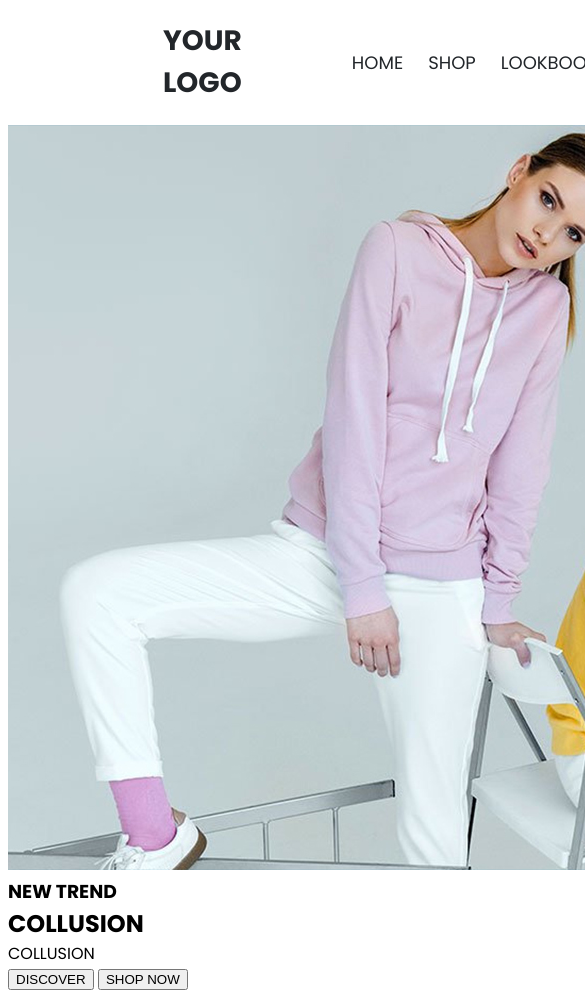
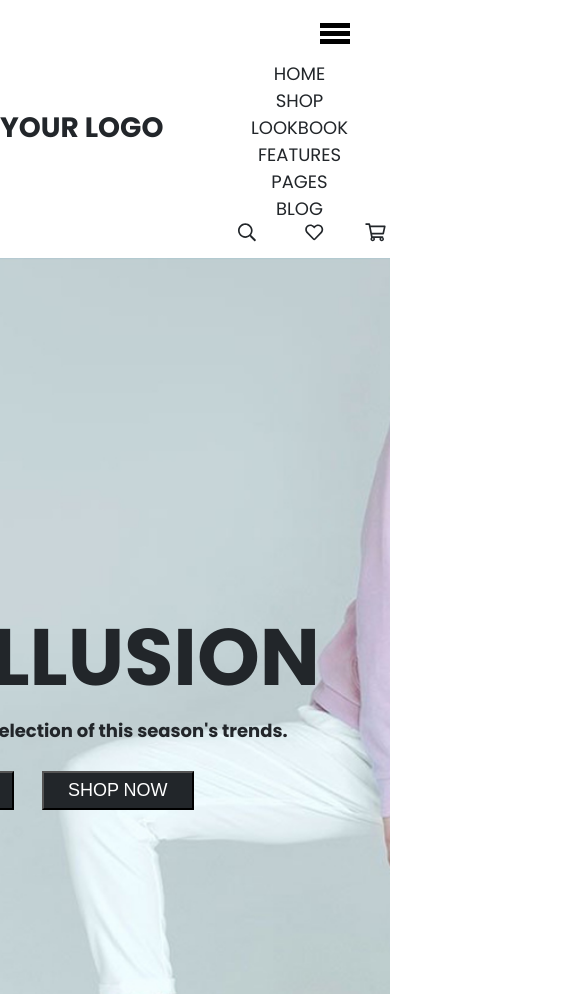
Before and after one commit to Begimai1012/collusion, a plain HTML site: page index.html in a window 390 px wide. Shown: the top 994 px of the page, 585 px wide, since content can reach past the window. Drawn offline with Linux system fonts and the light colour scheme.

Commit message:
created burger for header

```diff
--- a/assets/components/_base.scss
+++ b/assets/components/_base.scss
@@ -5,6 +5,7 @@ h1,h2,h3,h4,h5,h6,p {
 
 body{
     font-family: 'Poppins';
+    margin: 0;
 }
 
 a {
@@ -18,3 +19,7 @@ li {
 button {
     cursor: pointer;
 }
+
+img {
+    max-width: 100%;
+}
--- a/assets/components/_classes.scss
+++ b/assets/components/_classes.scss
@@ -1,4 +1,9 @@
-.container{
-    width: 1133px;
+.container {
+    max-width: 1138px;
     margin: 0 auto;
 }
+
+ul {
+    margin: 0;
+    padding: 0;
+}
--- a/assets/components/_header.scss
+++ b/assets/components/_header.scss
@@ -1,45 +1,59 @@
-.header{
- &__content{
+.header {
+  padding-top: 20px;
+  padding-bottom: 21px;
+
+  &__content {
     @include align-center ();
     justify-content: space-between;
-    margin-top: 20px;
-    margin-right: 150px;
-    margin-left: 155px;
+    flex-wrap: wrap;
+  }
 
- }
- &__nav{
+  &__nav {
     display: flex;
   }
- &__item{
+
+  &__item {
     margin-right: 25px;
   }
- &__logo{
-  @include font (700,28px,42px,#22262A);
-  margin-right: 70px;
+
+  &__logo {
+    @include font (700, 28px, 42px, #22262A);
   }
- &__link{
-  @include font (400,18px,27px,#22262A);
+
+  &__link {
+    @include font (400, 18px, 27px, #22262A);
   }
- &__img{
-  margin-top: 10px;
-  margin-left: 77px;
+
 
 }
 
+.burger{
+  display: none;
+  &__line{
+    width: 30px;
+    height: 5px;
+    background: #000;
+    margin: 3px 0;
+    display: flex;
+    flex-direction: column;
+    align-items: flex-end;
+  }
 
-
-
-
-
-
-
-
-
-
-
-
-
-
+  &__menu{
+  position: absolute;
+  right: 40px;
 
 
   }
+  &__list{
+    padding: 40px 0;
+    width: 40vw;
+    height: 35vw;
+    display: flex;
+    flex-direction: column;
+    justify-content: space-between;
+    text-align: center;
+    background: white;
+
+  }
+}
--- a/assets/components/_hero.scss
+++ b/assets/components/_hero.scss
@@ -1,3 +1,46 @@
-.hero{
-    margin-top: 21px;
+.hero {
+    background: url(../assets/img/hero/hero__img.png);
+    background-repeat: no-repeat;
+    background-size: cover;
+
+    height: 100vh;
+    position: relative;
+
+    &__content {
+        display: flex;
+        justify-content: end;
+        align-items: center;
+        height: 100vh;
+    }
+
+    &__info {
+        margin-top: 20px;
+        margin-right: 70px;
+    }
+
+    &__detail {
+        @include font (500, 18px, 27px, #22262A);
+        font-weight: bold;
+    }
+
+    &__title {
+        @include font (700, 80px, 120px, #22262A);
+    }
+
+    &__description {
+        @include font (500, 18px, 27px, #22262A);
+        font-weight: bold;
+    }
+
+    &__button {
+        @include font (500, 18px, 27px, #FFFFFF);
+        background: #22262A;
+        margin-right: 24px;
+        margin-top: 27px;
+        padding: 4px 24px;
+    }
+
+    &_img {
+        width: 100%;
+    }
 }
--- /dev/null
+++ b/assets/components/_media.scss
@@ -0,0 +1,10 @@
+@media screen and (max-width: 850px) {
+    .header {
+        &__nav {
+            display: none;
+        }
+    }
+    .burger{
+        display: block;
+    }
+}
--- a/assets/helpers/_mixin.scss
+++ b/assets/helpers/_mixin.scss
@@ -1,3 +1,4 @@
+
 @mixin align-center (){
     display: flex;
     align-items: center;
--- a/index.html
+++ b/index.html
@@ -1,5 +1,6 @@
 <!DOCTYPE html>
 <html lang="en">
+
 <head>
     <meta charset="UTF-8">
     <meta http-equiv="X-UA-Compatible" content="IE=edge">
@@ -7,8 +8,10 @@
     <title>Document</title>
     <link rel="stylesheet" href="./css/index.css">
 </head>
+
 <body>
     <header class="header">
+        <div class="container">
             <div class="header__content">
                 <div class="header__logo">
                     YOUR LOGO
@@ -49,27 +52,85 @@
                             BLOG
                         </a>
                     </li>
+
+
+                <li class="header__img">
+                    <a href="#" class="header__link">
+                        <img src="./assets/img/header/search HEART shopping-cart.svg" alt="search HEART shopping-cart.svg" class="header__icon">
+                    </a>
+                </li>
             </ul>
-            <div class="header__img">
+
+                <div class="burger">
+                    <div class="burger__menu">
+                        <div class="burger__line"></div>
+                        <div class="burger__line"></div>
+                        <div class="burger__line"></div>
+                    </div>
+                    <ul class="burger__list">
+                        <li class="header__item">
+                            <a href="#" class="header__link">
+                                HOME
+                            </a>
+                        </li>
+
+                        <li class="header__item">
+                            <a href="#" class="header__link">
+                                SHOP
+                            </a>
+                        </li>
+
+                        <li class="header__item">
+                            <a href="#" class="header__link">
+                                LOOKBOOK
+                            </a>
+                        </li>
+
+                        <li class="header__item">
+                            <a href="#" class="header__link">
+                                FEATURES
+                            </a>
+                        </li>
+
+                        <li class="header__item">
+                            <a href="#" class="header__link">
+                                PAGES
+                            </a>
+                        </li>
+
+                        <li class="header__item">
+                            <a href="#" class="header__link">
+                                BLOG
+                            </a>
+                        </li>
+                        <li class="header__img">
+                            <a href="#" class="header__link">
                                 <img src="./assets/img/header/search HEART shopping-cart.svg" alt="search HEART shopping-cart.svg" class="header__icon">
+                            </a>
+                        </li>
+                    </ul>
+                </div>
             </div>
         </div>
     </header>
 
+
+
     <div class="hero">
         <div class="hero__content">
-            <img src="./assets/img/hero/hero__img.png" alt="hero__img.png" class="hero__img">
             <div class="hero__info">
-            <h3 class="hero__detail">NEW TREND</h3>
+                <div class="hero__box">
+                    <p class="hero__detail">NEW TREND</p>
                     <h2 class="hero__title">COLLUSION</h2>
-            <p class="hero__description">COLLUSION</p>
+                    <p class="hero__description">An exclusive selection of this season's trends.</p>
+                </div>
                 <div class="hero__buttons">
                     <button class="hero__button">DISCOVER</button>
                     <button class="hero__button">SHOP NOW</button>
                 </div>
             </div>
+
     </div>
-    </div>
+</body>
 
-</body>
 </html>
--- a/index.scss
+++ b/index.scss
@@ -7,3 +7,4 @@
 @import "./assets/components/classes";
 @import "./assets/components/header";
 @import "./assets/components/hero";
+@import "./assets/components/media";
```
Also changed, not shown: css/index.css, 1 other file. Lines whose indentation alone changed are shown as unchanged.
